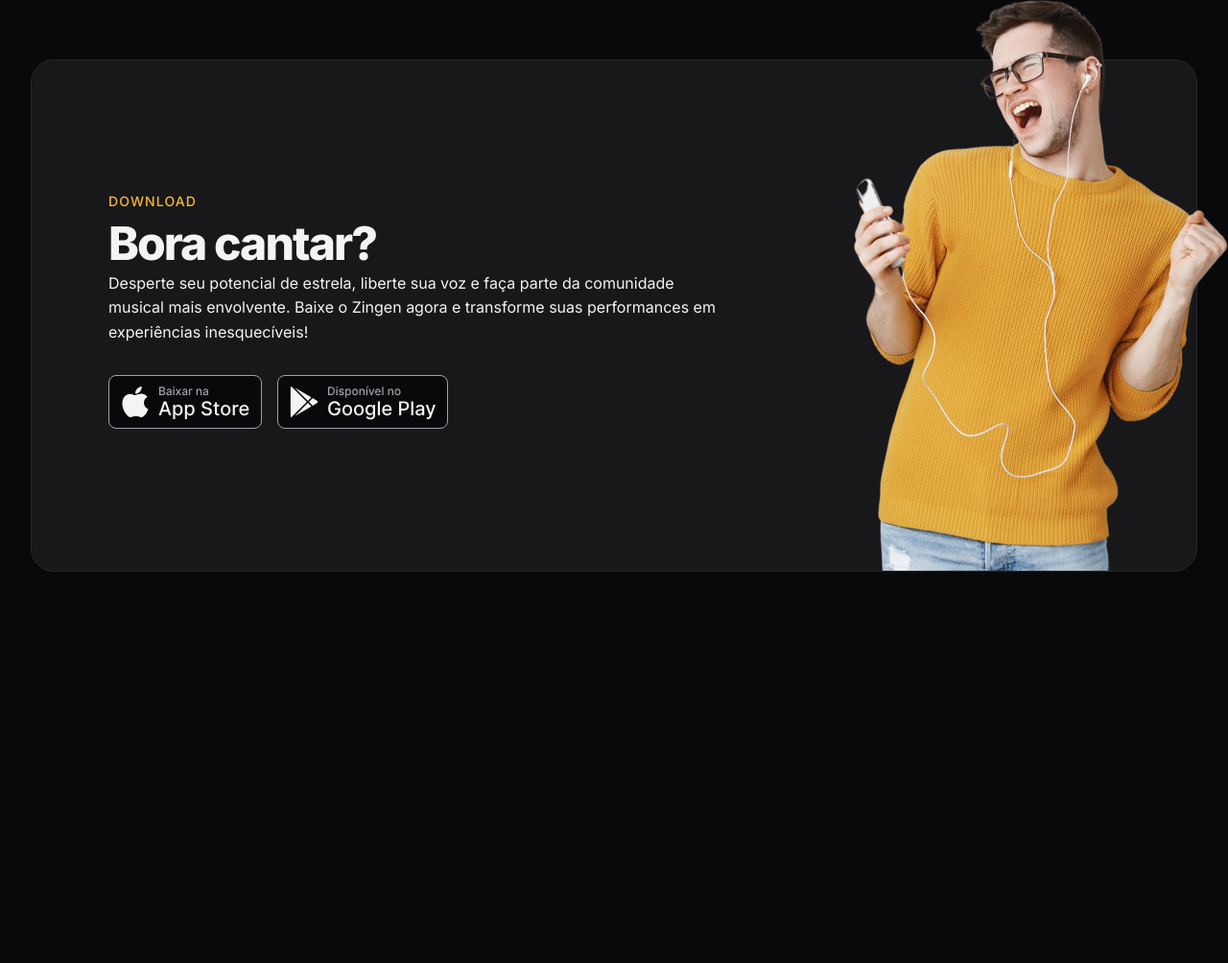
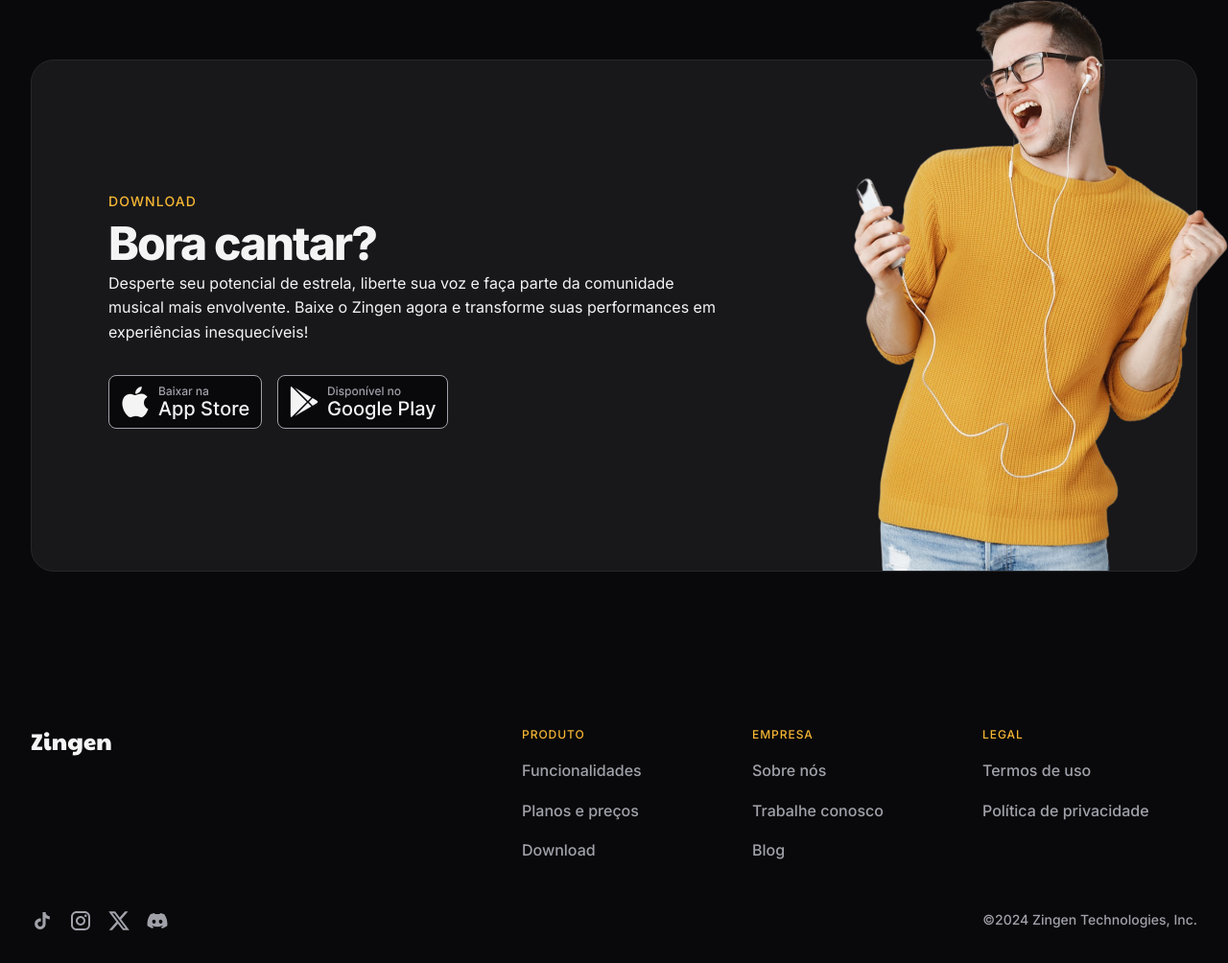
Before and after one commit to hmajr/08_Zingen, a plain HTML site: page index.html in a window 1280 px wide. Shown: the part 3521-4525 px from the top of the page at 96% size. Before the commit the page ends 4197 px from the top, so only its background shows below. Drawn offline with Linux system fonts and the light colour scheme.

Commit message:
Create section footer

```diff
--- a/index.html
+++ b/index.html
@@ -195,5 +195,62 @@
         </div>
       </div>
     </section>
+
+    <footer id="footer">
+      <div class="container py-xl grid">
+        <section class="grid top">
+          <img src="./assets/logo.svg" alt="Zingen">
+
+          <nav class="even-columns">
+            <ul role="list" class="grid gap-1">
+              <li class="title">Produto</li>
+              <li>
+                <a href="#features">Funcionalidades</a>
+              </li>
+              <li>
+                <a href="#pricing">Planos e preços</a>
+              </li>
+              <li>
+                <a href="#download">Download</a>
+              </li>
+            </ul>
+
+            <ul role="list" class="grid gap-1">
+              <li class="title">Empresa</li>
+              <li>
+                <a href="#about">Sobre nós</a>
+              </li>
+              <li>
+                <a href="#">Trabalhe conosco</a>
+              </li>
+              <li>
+                <a href="#">Blog</a>
+              </li>
+            </ul>
+
+            <ul role="list" class="grid gap-1">
+              <li class="title">Legal</li>
+              <li>
+                <a href="#">Termos de uso</a>
+              </li>
+              <li>
+                <a href="#">Política de privacidade</a>
+              </li>
+            </ul>
+          </nav>
+        </section>
+        <section class="bottom flex gap-1.5">
+            <div class="flex gap-1 5">
+              <a href="#" class="social" aria-label="tiktok"></a>
+              <a href="#" class="social" aria-label="instagram"></a>
+              <a href="#" class="social" aria-label="twitter"></a>
+              <a href="#" class="social" aria-label="discord"></a>
+            </div>
+
+            <span class="copy">©2024 Zingen Technologies, Inc.</span>
+        </section>
+
+      </div>
+    </footer>
   </body>
 </html>
--- /dev/null
+++ b/styles/footer.css
@@ -0,0 +1,59 @@
+footer{
+  color: var(--text-color-secondary);
+  font-weight: var(--fw-md);
+
+  & .container{
+    padding-inline: 3rem;
+  }
+
+  & .container,
+  & .top{
+    gap: 3rem;
+  }
+
+  & nav .even-columns{
+    gap: 4rem;
+  }
+
+  & .top ul{
+    align-content: start;
+  }
+
+  & .title{
+    font-size: 0.75rem;
+    letter-spacing: 0.08em;
+    text-transform: uppercase;
+    color: var(--brand-color-primary);
+  }
+
+  & .bottom{
+    flex-wrap: wrap;
+
+    & > div {
+      margin-right: auto;
+    }
+
+    & span{
+      font-size: .875rem;
+    }
+  }
+
+  @media (width >= 80rem){
+    .container{
+      padding-inline: 0;
+      padding-bottom: 2rem;
+    }
+
+    & .top{
+      grid-template-columns: auto 1fr;
+
+      & nav{
+        margin-left: auto;
+
+        & ul {
+          width: 14rem;
+        }
+      }
+    }
+  }
+}
--- a/styles/index.css
+++ b/styles/index.css
@@ -11,3 +11,4 @@
 @import url(features.css) (width >= 80rem);
 @import url(pricing.css);
 @import url(download.css);
+@import url(footer.css);
```
